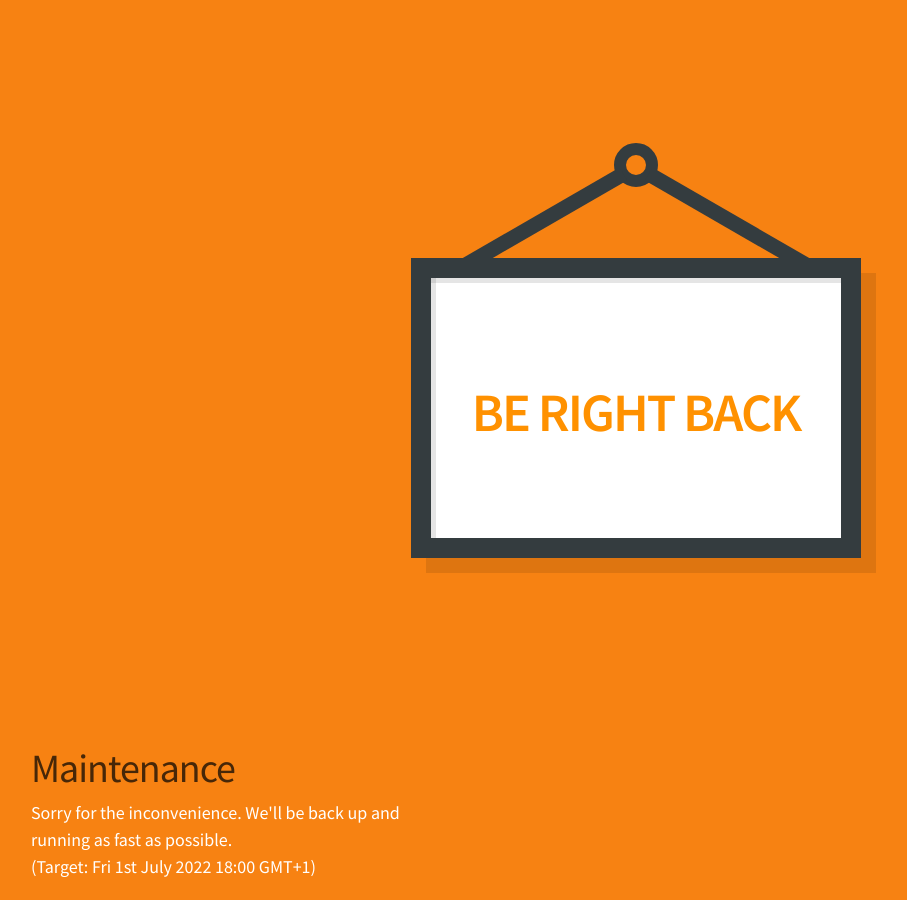
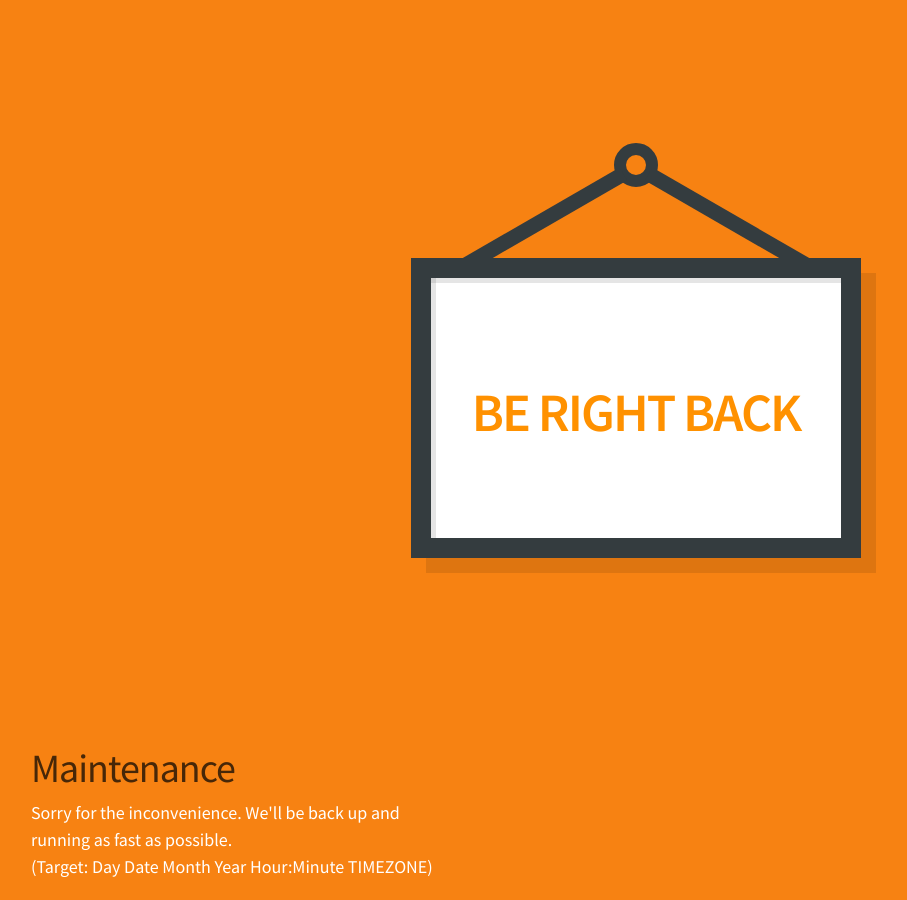
Before and after one commit to openresearchcalendar/openresearchcalendar.github.io, a Jekyll site: the page built from maintenance.md, in a window 1280 px wide. Shown: the whole page, without its empty margins (4-911 px from the left). Built offline with Jekyll 4.4.1, drawn with Linux system fonts in a browser that asks for light colours; nearby versions of some CDN libraries; comment, search, counter and statistics services are not loaded.

Commit message:
Update maintenance.html

```diff
--- a/_layouts/maintenance.html
+++ b/_layouts/maintenance.html
@@ -377,8 +377,8 @@
 		Maintenance
 	</div>
 	<div class="context primary-text-color">
-    											<!--- Day Date Month Year Hour:Minute TIMEZONE --->
-    <p>Sorry for the inconvenience. We'll be back up and running as fast as possible. <br />(Target: Fri 1st July 2022 18:00 GMT+1)</p>
+
+    <p>Sorry for the inconvenience. We'll be back up and running as fast as possible. <br />(Target: Day Date Month Year Hour:Minute TIMEZONE)</p>
 
 	</div>
 </div>
```
